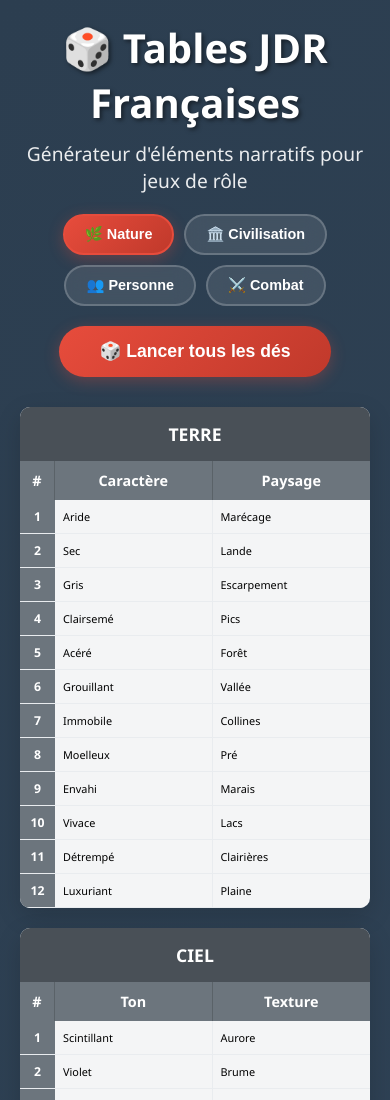
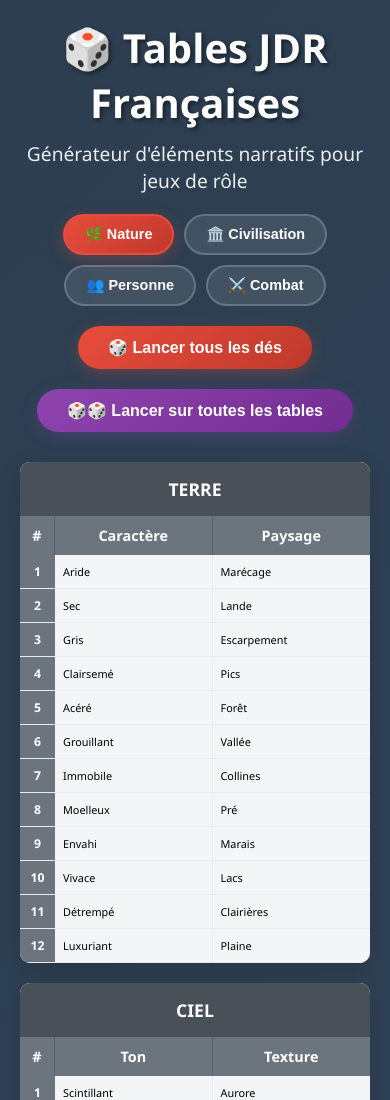
Before and after one commit to mmacphail/rpg-tables, a website built with Vite: page index.html in a window 390 px wide. Shown: the top 1100 px of the page. Built offline with nearby package versions, Linux system fonts and the light colour scheme.

Commit message:
Add roll on all tables features

```diff
--- a/index.html
+++ b/index.html
@@ -23,6 +23,9 @@
                 <button class="roll-btn" onclick="rollAllDice()">
                     <span class="dice-icon">🎲</span> Lancer tous les dés
                 </button>
+                <button class="roll-btn roll-all-btn" onclick="rollAllTables()">
+                    <span class="dice-icon">🎲🎲</span> Lancer sur toutes les tables
+                </button>
             </div>
         </div>
 
--- a/src/main.js
+++ b/src/main.js
@@ -259,5 +259,82 @@ function getSuffixForPane(paneName) {
     }
 }
 
+function rollAllTables() {
+    const diceIcon = document.querySelector('.dice-icon');
+    diceIcon.classList.add('dice-animation');
+
+    setTimeout(() => {
+        diceIcon.classList.remove('dice-animation');
+    }, 500);
+
+    // Clear all previous highlights across all panes
+    Object.keys(lastHighlighted).forEach(key => {
+        if (lastHighlighted[key]) {
+            lastHighlighted[key].classList.remove('highlighted');
+        }
+    });
+
+    const results = {};
+    const resultGrid = document.getElementById('result-grid');
+    resultGrid.innerHTML = '';
+
+    // Roll for ALL tables across ALL panes
+    Object.keys(paneMapping).forEach(paneName => {
+        paneMapping[paneName].forEach(category => {
+            const roll = Math.floor(Math.random() * 12) + 1;
+            const result = tables[category].data[roll - 1];
+            results[category] = { roll, result, pane: paneName };
+
+            // Highlight row in the respective pane
+            const suffix = getSuffixForPane(paneName);
+            const rows = document.querySelectorAll(`[data-category="${category}"][data-pane="${paneName}"]`);
+            const highlightKey = category + '-' + paneName;
+
+            if (rows[roll - 1]) {
+                lastHighlighted[highlightKey] = rows[roll - 1];
+                lastHighlighted[highlightKey].classList.add('highlighted');
+            }
+        });
+    });
+
+    // Create organized result display by pane
+    Object.keys(paneMapping).forEach(paneName => {
+        const paneResults = document.createElement('div');
+        paneResults.className = 'pane-results';
+
+        const paneTitle = document.createElement('h4');
+        paneTitle.className = 'pane-results-title';
+        const paneDisplayNames = {
+            nature: '🌿 Nature',
+            civilisation: '🏛️ Civilisation',
+            personne: '👥 Personne',
+            combat: '⚔️ Combat'
+        };
+        paneTitle.textContent = paneDisplayNames[paneName];
+        paneResults.appendChild(paneTitle);
+
+        const paneGrid = document.createElement('div');
+        paneGrid.className = 'pane-result-grid';
+
+        paneMapping[paneName].forEach(category => {
+            const result = results[category];
+            const resultItem = document.createElement('div');
+            resultItem.className = 'result-item';
+            const headers = columnHeaders[category];
+            resultItem.innerHTML = `
+                <h5>${tables[category].title} (${result.roll})</h5>
+                <div class="result-text">${headers[0]}: ${result.result[0]}, ${headers[1]}: ${result.result[1]}</div>
+            `;
+            paneGrid.appendChild(resultItem);
+        });
+
+        paneResults.appendChild(paneGrid);
+        resultGrid.appendChild(paneResults);
+    });
+
+    document.getElementById('result-section').style.display = 'block';
+    document.getElementById('result-section').scrollIntoView({ behavior: 'smooth' });
+}
+
 // Initialize
 loadTables();
--- a/src/style.css
+++ b/src/style.css
@@ -37,6 +37,10 @@ body {
 .roll-section {
     text-align: center;
     margin-bottom: 30px;
+    display: flex;
+    justify-content: center;
+    gap: 20px;
+    flex-wrap: wrap;
 }
 
 .roll-btn {
@@ -55,6 +59,24 @@ body {
 .roll-btn:hover {
     transform: translateY(-3px);
     box-shadow: 0 6px 20px rgba(231, 76, 60, 0.4);
+}
+
+.roll-all-btn {
+    background: linear-gradient(135deg, #8e44ad, #732d91);
+    color: white;
+    border: none;
+    padding: 15px 40px;
+    border-radius: 30px;
+    font-size: 1.1em;
+    font-weight: bold;
+    cursor: pointer;
+    transition: all 0.3s ease;
+    box-shadow: 0 4px 15px rgba(142, 68, 173, 0.3);
+}
+
+.roll-all-btn:hover {
+    transform: translateY(-3px);
+    box-shadow: 0 6px 20px rgba(142, 68, 173, 0.4);
 }
 
 .tables-grid {
@@ -240,6 +262,28 @@ body {
     display: none;
 }
 
+.pane-results {
+    margin-bottom: 30px;
+    background: rgba(255, 255, 255, 0.05);
+    border-radius: 15px;
+    padding: 20px;
+    backdrop-filter: blur(10px);
+}
+
+.pane-results-title {
+    color: white;
+    text-align: center;
+    font-size: 1.4em;
+    margin-bottom: 15px;
+    text-shadow: 2px 2px 4px rgba(0, 0, 0, 0.5);
+}
+
+.pane-result-grid {
+    display: grid;
+    grid-template-columns: repeat(auto-fit, minmax(300px, 1fr));
+    gap: 15px;
+}
+
 @media (max-width: 1200px) {
     .tables-grid {
         grid-template-columns: repeat(2, 1fr);
@@ -276,4 +320,18 @@ body {
         padding: 10px 20px;
         font-size: 0.9em;
     }
+
+    .roll-section {
+        flex-direction: column;
+        align-items: center;
+    }
+
+    .roll-btn {
+        padding: 12px 30px;
+        font-size: 1em;
+    }
+
+    .pane-result-grid {
+        grid-template-columns: 1fr;
+    }
 }
```
